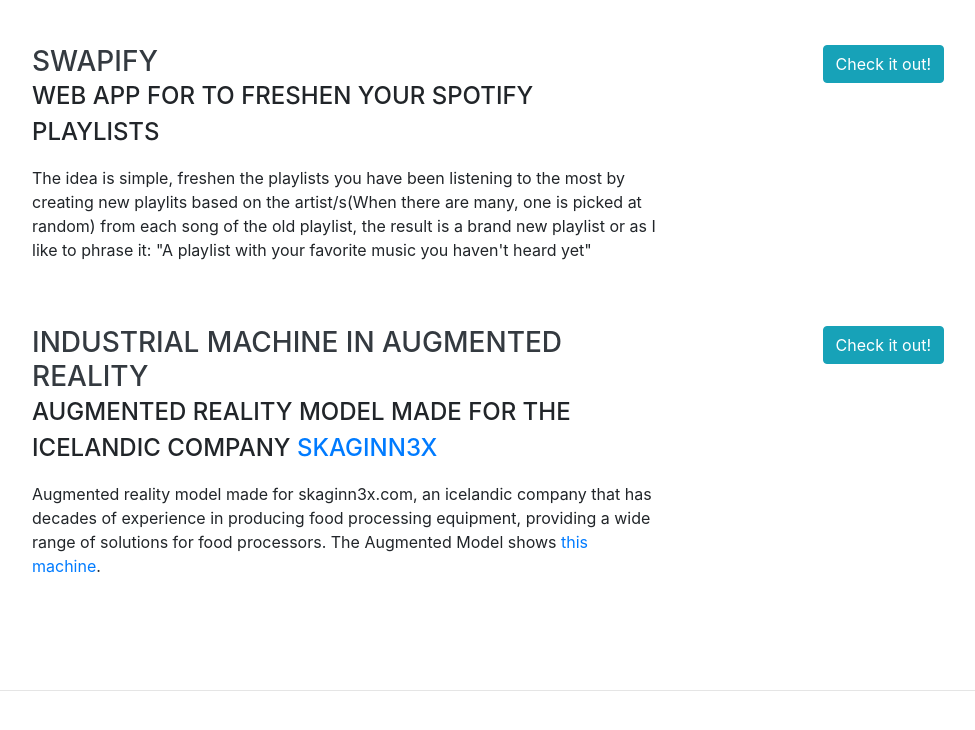
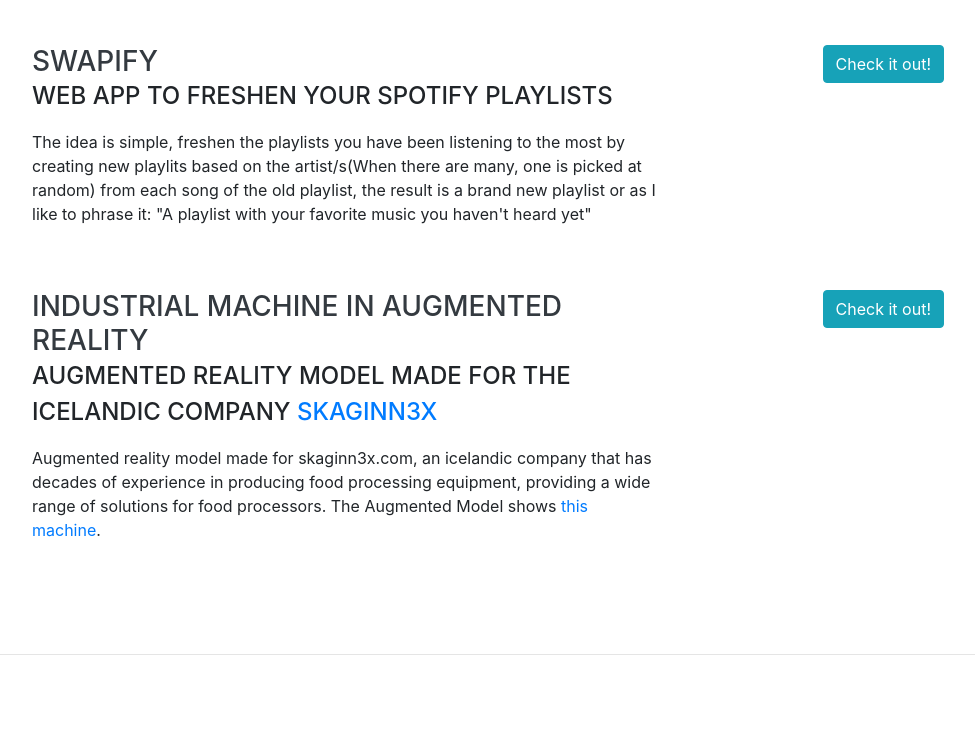
Before and after one commit to criskgl/criskgl.github.io, a website with bundled scripts: page index.html in a window 1280 px wide. Shown: the part 2626-3356 px from the top of the page, without its empty margins (288-1263 px from the left). Built offline with nearby package versions, Linux system fonts and the light colour scheme; a web font is replaced by a local one.

Commit message:
fixed paragraph

```diff
--- a/index.html
+++ b/index.html
@@ -169,7 +169,7 @@
 	<div class="resume-item d-flex flex-column flex-md-row justify-content-between mb-5">
           <div class="resume-content">
             <h3 class="mb-0">Swapify</h3>
-            <div class="subheading mb-3">Web App for to freshen your spotify playlists</div>
+            <div class="subheading mb-3">Web App to freshen your spotify playlists</div>
             <p>The idea is simple, freshen the playlists you have been listening to the most by creating new playlits based on the artist/s(When there are many, one is picked at random) from each song of the old playlist, the result is a brand new playlist or  as I like to phrase it: "A playlist with your favorite music you haven't heard yet"</p>
           </div>
           <div class="resume-date text-md-right">
```
